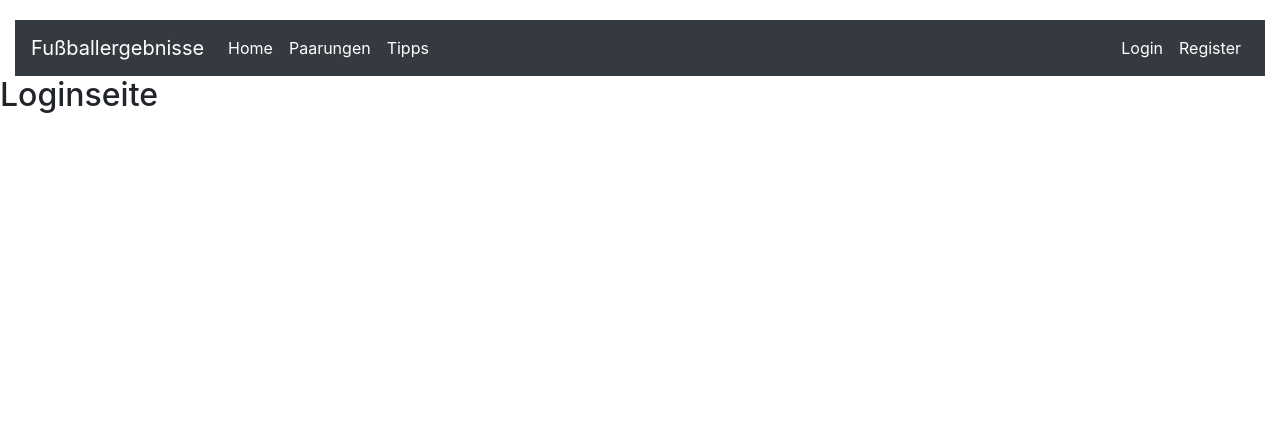
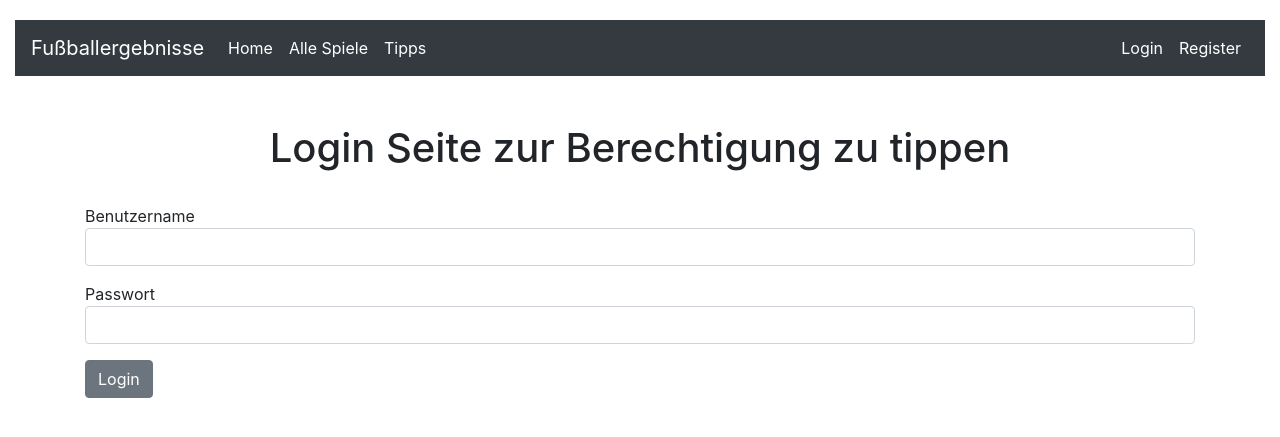
Before and after one commit to andreasrudolfwolf/FussballTipps, a Django app: page /loginSeite/ in a window 1280 px wide. Shown: the top 437 px of the page. Run offline with Django 5.2, Linux system fonts and the light colour scheme; some libraries are stand-ins or nearby versions.

Commit message:
Login eingebaut

```diff
--- a/em_tipps_verwalten/models.py
+++ b/em_tipps_verwalten/models.py
@@ -35,6 +35,8 @@ class Paarungen(models.Model):
     spiel_ort = models.CharField(max_length=100, blank=True, null=True)
     bemerkung = models.TextField(blank=True, null=True)
 
+    def __str__(self) -> str:
+        return f"{self.heim_mannschaft_id.mannschaft_name} gegen {self.gast_mannschaft_id.mannschaft_name}"
 
 class Finalspiele(models.Model):
     final_id = models.AutoField(primary_key=True),
@@ -52,7 +54,7 @@ class Tipper(models.Model):
     tippername = models.CharField(max_length=100, db_column='Tippername', unique=True)
 
     def __str__(self) -> str:
-        return self.name
+        return f"{self.name} {self.vorname}"
 
 class Tipps(models.Model):
     tipp_id = models.AutoField(primary_key=True)
@@ -61,3 +63,5 @@ class Tipps(models.Model):
     tipp_tore_heim_mannschaft = models.IntegerField()
     tipp_tore_gast_mannschaft = models.IntegerField()
     tipp_angabe = models.DateTimeField(default=now, editable=False)
+    def __str__(self) -> str:
+        return f"{self.paarungen_id.heim_mannschaft_id.mannschaft_name} gegen {self.paarungen_id.gast_mannschaft_id.mannschaft_name}"
--- a/em_tipps_verwalten/templates/index.html
+++ b/em_tipps_verwalten/templates/index.html
@@ -29,5 +29,10 @@
 <script src="https://ajax.googleapis.com/ajax/libs/jquery/3.5.1/jquery.min.js"></script>
 <script src="https://cdnjs.cloudflare.com/ajax/libs/popper.js/1.16.0/umd/popper.min.js"></script>
 <script src="https://maxcdn.bootstrapcdn.com/bootstrap/4.5.2/js/bootstrap.min.js"></script>
+<script>
+$('#myModal').on('shown.bs.modal', function () {
+    $('#myInput').trigger('focus')
+  })
+  </script>
 </body>
 </html>
--- a/em_tipps_verwalten/templates/loginSeite.html
+++ b/em_tipps_verwalten/templates/loginSeite.html
@@ -1,5 +1,21 @@
 {% extends 'index.html' %}
 
 {% block content %}
-    <h2>Loginseite</h2>
+    <div class="container mt-5">
+        <div class="row justify-content-center mb-4">
+            <h1>Login Seite zur Berechtigung zu tippen</h1>
+        </div>
+        <form method="POST">
+            {% csrf_token %}
+            <div class="mb-3">
+                <label for="exampleInputEmail1" class="form-check-label">Benutzername</label>
+                <input type="text" name="benutzername" class="form-control" id=""exampleInputEmail1>
+            </div>
+            <div class="mb-3">
+                <label for="exampleInputPassword1" class="form-check-label">Passwort</label>
+                <input type="password" name="passwort" class="form-control" id=""exampleInputPassword1>
+            </div>
+            <button type="submit" class="btn btn-secondary">Login</button>
+        </form>
+    </div>
 {% endblock content %}
--- a/em_tipps_verwalten/templates/menu.html
+++ b/em_tipps_verwalten/templates/menu.html
@@ -12,16 +12,23 @@
                 <a class="nav-link" href="{% url 'startSeite'%}">Home</a>
               </li>
               <li class="nav-item">
-                <a class="nav-link" href="{% url 'paarungen'%}">Paarungen</a>
+                <a class="nav-link" href="{% url 'paarungen'%}">Alle Spiele</a>
               </li>
               <li class="nav-item">
                 <a class="nav-link" href="{% url 'tippen'%}">Tipps</a>
               </li>
             </ul>
             <ul class="navbar-nav ml-auto">
+              {% if request.user.is_authenticated %}
+              <h5 class="text-light m-2">Hallo {{request.user|title}}</h5>
+              <li class="nav-item">
+                <a class="nav-link" href="{% url 'logoutSeite'%}">Logout</a>
+              </li>
+              {% else %}
               <li class="nav-item">
                 <a class="nav-link" href="{% url 'loginSeite'%}">Login</a>
               </li>
+              {% endif %}
               <li class="nav-item">
                 <a class="nav-link" href="{% url 'registerSeite'%}">Register</a>
               </li>
--- a/em_tipps_verwalten/templates/paarungen.html
+++ b/em_tipps_verwalten/templates/paarungen.html
@@ -23,7 +23,7 @@
             </div>
             <div class="col-md-2">
                 {% if gruppenspiel.tore_heim_mannschaft is None%}
-                    <p> : </p>
+                    <p> None : None </p>
                 {% else %}
                     <p>{{gruppenspiel.tore_heim_mannschaft}} : {{gruppenspiel.tore_gast_mannschaft}}</p>
                 {% endif %}
--- a/em_tipps_verwalten/urls.py
+++ b/em_tipps_verwalten/urls.py
@@ -6,6 +6,8 @@ urlpatterns = [
     path('paarungen/', views.paarungen, name='paarungen'),
     path('gruppenspiele/<int:id>/', views.gruppenspiele, name='gruppenspiele'),
     path('tippen/', views.tippen, name='tippen'),
+    path('tippen_eingabe/<int:id>/', views.tippen_eingabe, name='tippen_eingabe'),
     path('loginSeite/', views.loginSeite, name='loginSeite'),
+    path('logoutSeite/', views.logoutSeite, name='logoutSeite'),
     path('registerSeite/', views.registerSeite, name='registerSeite')
 ]
--- a/em_tipps_verwalten/views.py
+++ b/em_tipps_verwalten/views.py
@@ -1,9 +1,9 @@
 from django.shortcuts import render
 from .models import *
 #from django.contrib import messages
-#from django.contrib.auth import authenticate, login
-
-
+from django.contrib.auth import authenticate, login, logout
+from django.shortcuts import redirect
+from django.views.decorators.csrf import csrf_protect
 
 def startSeite(request):
     gruppen = Gruppen.objects.all()
@@ -92,23 +92,30 @@ def tippen(request):
     tipps = Gruppen.objects.raw(query)
     return render(request, 'tippen.html', {'tipps' : tipps})
 
+@csrf_protect
 def loginSeite(request):
+    if request.method == 'POST':
+        benutzername = request.POST['benutzername']
+        passwort = request.POST['passwort']
+        benutzer = authenticate(request, username=benutzername, password=passwort)
+        print(f"{benutzer} und {passwort}")
+        if benutzer is not None:
+            login(request, benutzer)
+            print(request)
+            return redirect('tippen')
+        else:
+            print(benutzer)
+            None #messages.error(request, 'Benutzername oder Passwort nicht korrekt')
     return render(request, 'loginSeite.html')
+
+def logoutSeite(request):
+    logout(request)
+    return redirect('startSeite')
+
 
 def registerSeite(request):
     return render(request, 'registerSeite.html')
 
-"""def loginSeite(request):
-    #if request.method == 'POST':
-     #   benutzername = request.POST['benutzername']
-      #  passwort = request.POST['passwort']
-        #benutzer = authenticate(request, username=benutzername, password=passwort)
-
-        #if benutzer is not None:
-        #    login(request, benutzer)
-        #    return redirect('login')
-        #else:
-        #    messages.error(request, 'Benutzername oder Passwort nicht korrekt')
-
-    return render(request, 'em_tipps/login.html')
-"""
+def tippen_eingabe(request, id):
+    print('Bin Hier')
+    return render(request, 'tippen_eingabe.html', {})
```
Also changed, not shown: em_tipps_verwalten/templates/tippen.html (+37 -31 lines), em_tipps_verwalten/templates/tippen_eingabe.html (added, +23 -0 lines), EMTipps/FussballTipp.db.
